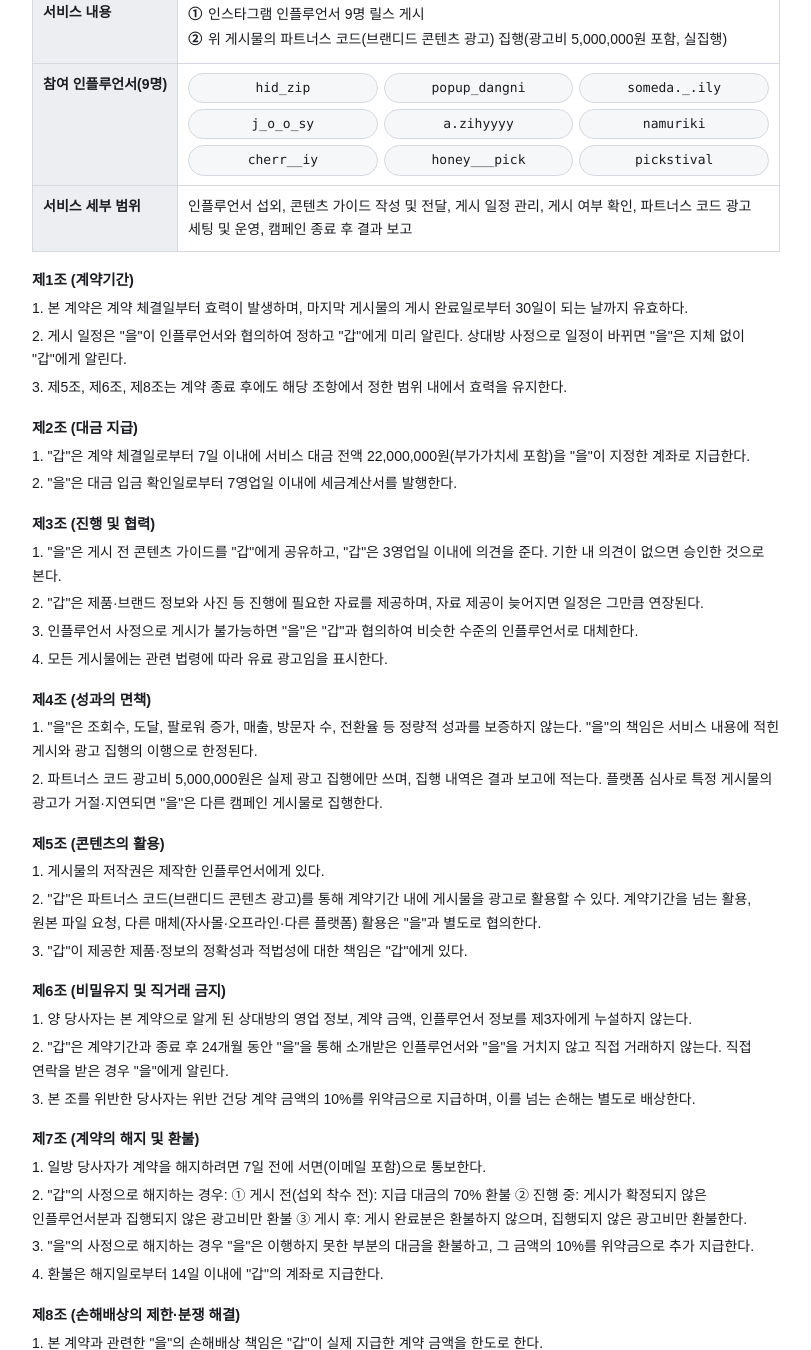
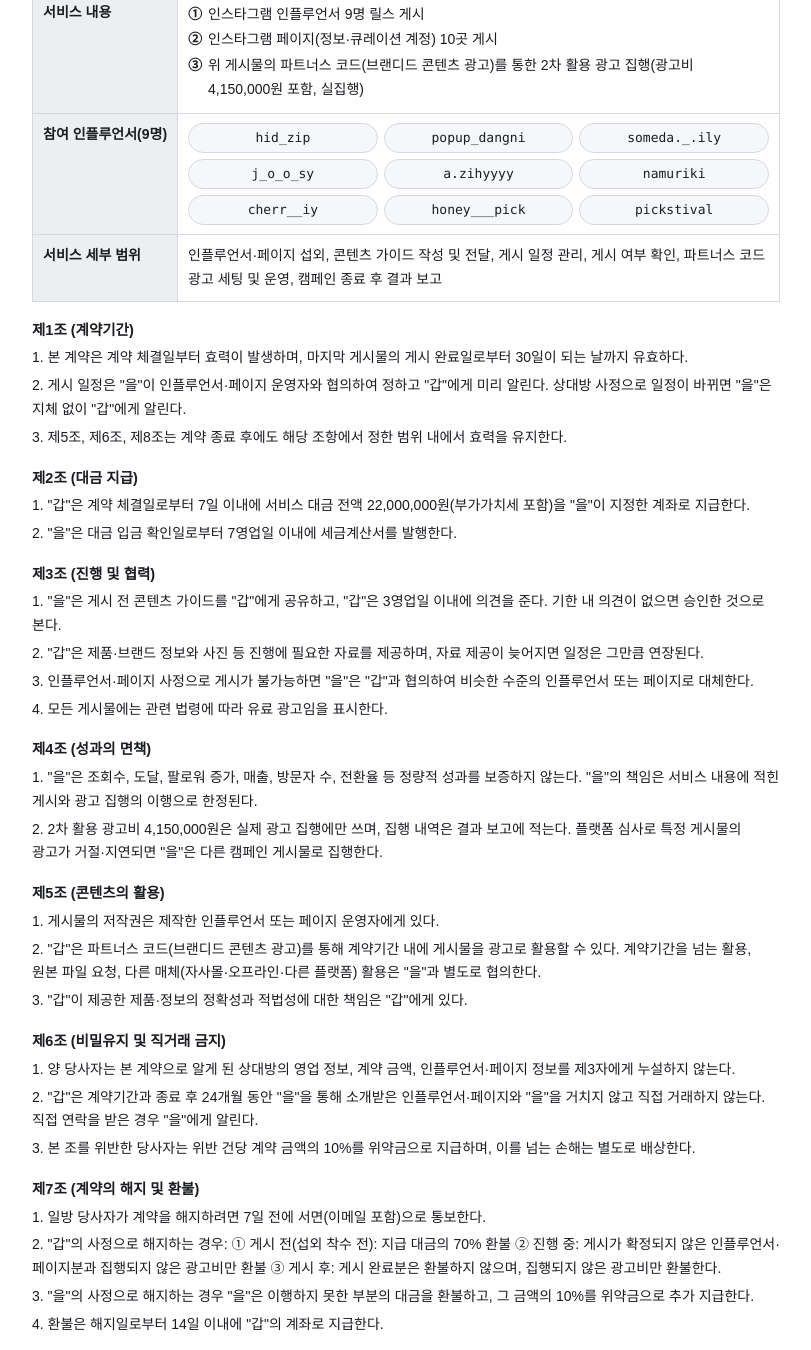
Before and after one commit to Seoul-Link/deadfault-contract-d89ba80c, a plain HTML site: page index.html in a window 1280 px wide. Shown: the part 330-1680 px from the top of the page, without its empty margins (234-1045 px from the left). Drawn offline with Linux system fonts and the light colour scheme.

```diff
--- a/index.html
+++ b/index.html
@@ -38,10 +38,10 @@
 <div class="dl"><a class="main" href="deadfault_contract.pdf">계약서 PDF 받기</a><a href="deadfault_quote.pdf">견적서 PDF 받기</a></div>
 <h1>인스타그램 마케팅 업무 계약서</h1>
 <p>주식회사 와이와이와이(브랜드: 데드폴트 DEADFLT, 이하 &quot;갑&quot;)와 주식회사 서울링크(이하 &quot;을&quot;)는 &quot;갑&quot;의 데드폴트 브랜드 인스타그램 마케팅을 수행함에 있어 다음과 같이 계약을 체결한다.</p>
-<table class="sum"><tr><th>서비스명</th><td>데드폴트 인스타그램 인플루언서 마케팅 캠페인</td></tr><tr><th>서비스 대금</th><td><div class="money"><span class="sub">공급가액 20,000,000원 + 부가가치세 2,000,000원 =</span> <b>합계 22,000,000원</b></div></td></tr><tr><th>서비스 내용</th><td><div class="svc"><i>①</i><span>인스타그램 인플루언서 9명 릴스 게시</span></div><div class="svc"><i>②</i><span>위 게시물의 파트너스 코드(브랜디드 콘텐츠 광고) 집행(광고비 5,000,000원 포함, 실집행)</span></div></td></tr><tr><th>참여 인플루언서(9명)</th><td><div class="chips"><span>hid_zip</span><span>popup_dangni</span><span>someda._.ily</span><span>j_o_o_sy</span><span>a.zihyyyy</span><span>namuriki</span><span>cherr__iy</span><span>honey___pick</span><span>pickstival</span></div></td></tr><tr><th>서비스 세부 범위</th><td>인플루언서 섭외, 콘텐츠 가이드 작성 및 전달, 게시 일정 관리, 게시 여부 확인, 파트너스 코드 광고 세팅 및 운영, 캠페인 종료 후 결과 보고</td></tr></table>
+<table class="sum"><tr><th>서비스명</th><td>데드폴트 인스타그램 인플루언서·페이지 마케팅 캠페인</td></tr><tr><th>서비스 대금</th><td><div class="money"><span class="sub">공급가액 20,000,000원 + 부가가치세 2,000,000원 =</span> <b>합계 22,000,000원</b></div></td></tr><tr><th>서비스 내용</th><td><div class="svc"><i>①</i><span>인스타그램 인플루언서 9명 릴스 게시</span></div><div class="svc"><i>②</i><span>인스타그램 페이지(정보·큐레이션 계정) 10곳 게시</span></div><div class="svc"><i>③</i><span>위 게시물의 파트너스 코드(브랜디드 콘텐츠 광고)를 통한 2차 활용 광고 집행(광고비 4,150,000원 포함, 실집행)</span></div></td></tr><tr><th>참여 인플루언서(9명)</th><td><div class="chips"><span>hid_zip</span><span>popup_dangni</span><span>someda._.ily</span><span>j_o_o_sy</span><span>a.zihyyyy</span><span>namuriki</span><span>cherr__iy</span><span>honey___pick</span><span>pickstival</span></div></td></tr><tr><th>서비스 세부 범위</th><td>인플루언서·페이지 섭외, 콘텐츠 가이드 작성 및 전달, 게시 일정 관리, 게시 여부 확인, 파트너스 코드 광고 세팅 및 운영, 캠페인 종료 후 결과 보고</td></tr></table>
 <h2>제1조 (계약기간)</h2>
 <p>1. 본 계약은 계약 체결일부터 효력이 발생하며, 마지막 게시물의 게시 완료일로부터 30일이 되는 날까지 유효하다.</p>
-<p>2. 게시 일정은 &quot;을&quot;이 인플루언서와 협의하여 정하고 &quot;갑&quot;에게 미리 알린다. 상대방 사정으로 일정이 바뀌면 &quot;을&quot;은 지체 없이 &quot;갑&quot;에게 알린다.</p>
+<p>2. 게시 일정은 &quot;을&quot;이 인플루언서·페이지 운영자와 협의하여 정하고 &quot;갑&quot;에게 미리 알린다. 상대방 사정으로 일정이 바뀌면 &quot;을&quot;은 지체 없이 &quot;갑&quot;에게 알린다.</p>
 <p>3. 제5조, 제6조, 제8조는 계약 종료 후에도 해당 조항에서 정한 범위 내에서 효력을 유지한다.</p>
 <h2>제2조 (대금 지급)</h2>
 <p>1. &quot;갑&quot;은 계약 체결일로부터 7일 이내에 서비스 대금 전액 22,000,000원(부가가치세 포함)을 &quot;을&quot;이 지정한 계좌로 지급한다.</p>
@@ -49,22 +49,22 @@
 <h2>제3조 (진행 및 협력)</h2>
 <p>1. &quot;을&quot;은 게시 전 콘텐츠 가이드를 &quot;갑&quot;에게 공유하고, &quot;갑&quot;은 3영업일 이내에 의견을 준다. 기한 내 의견이 없으면 승인한 것으로 본다.</p>
 <p>2. &quot;갑&quot;은 제품·브랜드 정보와 사진 등 진행에 필요한 자료를 제공하며, 자료 제공이 늦어지면 일정은 그만큼 연장된다.</p>
-<p>3. 인플루언서 사정으로 게시가 불가능하면 &quot;을&quot;은 &quot;갑&quot;과 협의하여 비슷한 수준의 인플루언서로 대체한다.</p>
+<p>3. 인플루언서·페이지 사정으로 게시가 불가능하면 &quot;을&quot;은 &quot;갑&quot;과 협의하여 비슷한 수준의 인플루언서 또는 페이지로 대체한다.</p>
 <p>4. 모든 게시물에는 관련 법령에 따라 유료 광고임을 표시한다.</p>
 <h2>제4조 (성과의 면책)</h2>
 <p>1. &quot;을&quot;은 조회수, 도달, 팔로워 증가, 매출, 방문자 수, 전환율 등 정량적 성과를 보증하지 않는다. &quot;을&quot;의 책임은 서비스 내용에 적힌 게시와 광고 집행의 이행으로 한정된다.</p>
-<p>2. 파트너스 코드 광고비 5,000,000원은 실제 광고 집행에만 쓰며, 집행 내역은 결과 보고에 적는다. 플랫폼 심사로 특정 게시물의 광고가 거절·지연되면 &quot;을&quot;은 다른 캠페인 게시물로 집행한다.</p>
+<p>2. 2차 활용 광고비 4,150,000원은 실제 광고 집행에만 쓰며, 집행 내역은 결과 보고에 적는다. 플랫폼 심사로 특정 게시물의 광고가 거절·지연되면 &quot;을&quot;은 다른 캠페인 게시물로 집행한다.</p>
 <h2>제5조 (콘텐츠의 활용)</h2>
-<p>1. 게시물의 저작권은 제작한 인플루언서에게 있다.</p>
+<p>1. 게시물의 저작권은 제작한 인플루언서 또는 페이지 운영자에게 있다.</p>
 <p>2. &quot;갑&quot;은 파트너스 코드(브랜디드 콘텐츠 광고)를 통해 계약기간 내에 게시물을 광고로 활용할 수 있다. 계약기간을 넘는 활용, 원본 파일 요청, 다른 매체(자사몰·오프라인·다른 플랫폼) 활용은 &quot;을&quot;과 별도로 협의한다.</p>
 <p>3. &quot;갑&quot;이 제공한 제품·정보의 정확성과 적법성에 대한 책임은 &quot;갑&quot;에게 있다.</p>
 <h2 class="pb">제6조 (비밀유지 및 직거래 금지)</h2>
-<p>1. 양 당사자는 본 계약으로 알게 된 상대방의 영업 정보, 계약 금액, 인플루언서 정보를 제3자에게 누설하지 않는다.</p>
-<p>2. &quot;갑&quot;은 계약기간과 종료 후 24개월 동안 &quot;을&quot;을 통해 소개받은 인플루언서와 &quot;을&quot;을 거치지 않고 직접 거래하지 않는다. 직접 연락을 받은 경우 &quot;을&quot;에게 알린다.</p>
+<p>1. 양 당사자는 본 계약으로 알게 된 상대방의 영업 정보, 계약 금액, 인플루언서·페이지 정보를 제3자에게 누설하지 않는다.</p>
+<p>2. &quot;갑&quot;은 계약기간과 종료 후 24개월 동안 &quot;을&quot;을 통해 소개받은 인플루언서·페이지와 &quot;을&quot;을 거치지 않고 직접 거래하지 않는다. 직접 연락을 받은 경우 &quot;을&quot;에게 알린다.</p>
 <p>3. 본 조를 위반한 당사자는 위반 건당 계약 금액의 10%를 위약금으로 지급하며, 이를 넘는 손해는 별도로 배상한다.</p>
 <h2>제7조 (계약의 해지 및 환불)</h2>
 <p>1. 일방 당사자가 계약을 해지하려면 7일 전에 서면(이메일 포함)으로 통보한다.</p>
-<p>2. &quot;갑&quot;의 사정으로 해지하는 경우: ① 게시 전(섭외 착수 전): 지급 대금의 70% 환불 ② 진행 중: 게시가 확정되지 않은 인플루언서분과 집행되지 않은 광고비만 환불 ③ 게시 후: 게시 완료분은 환불하지 않으며, 집행되지 않은 광고비만 환불한다.</p>
+<p>2. &quot;갑&quot;의 사정으로 해지하는 경우: ① 게시 전(섭외 착수 전): 지급 대금의 70% 환불 ② 진행 중: 게시가 확정되지 않은 인플루언서·페이지분과 집행되지 않은 광고비만 환불 ③ 게시 후: 게시 완료분은 환불하지 않으며, 집행되지 않은 광고비만 환불한다.</p>
 <p>3. &quot;을&quot;의 사정으로 해지하는 경우 &quot;을&quot;은 이행하지 못한 부분의 대금을 환불하고, 그 금액의 10%를 위약금으로 추가 지급한다.</p>
 <p>4. 환불은 해지일로부터 14일 이내에 &quot;갑&quot;의 계좌로 지급한다.</p>
 <h2>제8조 (손해배상의 제한·분쟁 해결)</h2>
```
Also changed, not shown: quote_v2/index.html (+1 -1 lines), 2 other files.
